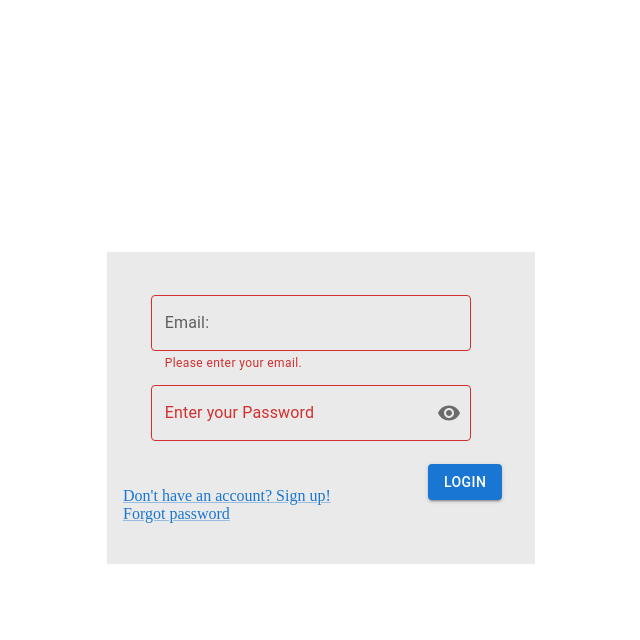
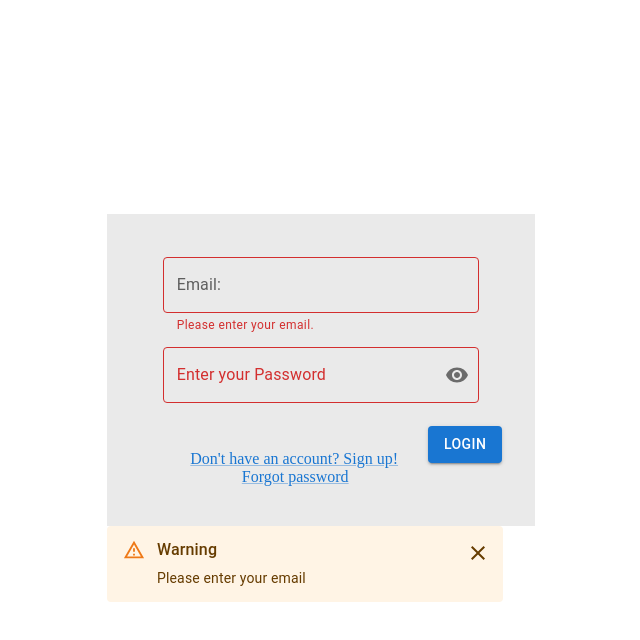
Before and after one commit to SpacesBetween/Spaces, a React (Create React App) app: page /roomsearch in a window 1280 px wide. Both pictures are taken after a click on the button "LOGIN". Shown: the top 640 px of the page, without its empty margins (335-975 px from the left). Built offline with nearby package versions, Linux system fonts and the light colour scheme; no server answers.

Commit message:
LoginScreen is working fine

```diff
--- a/src/view/authentication/LoginScreen.js
+++ b/src/view/authentication/LoginScreen.js
@@ -32,14 +32,22 @@ export default function LoginScreen() {
     event.preventDefault();
   };
 
+  const handleClickLogin = () =>
+    handleLogin({ email: email, password: password }).then((msg) => {
+      setLoginMessage(msg);
+      if (loginMessage !== "Success") {
+        setOpen(true);
+      }
+    });
+
   return (
+    <>
       <Container
         maxWidth="xs"
         sx={{
           display: "flex",
           flexDirection: "column",
           height: "100vh",
-        backgroundColor: "",
           justifyBackground: "center",
           justifyContent: "center",
         }}
@@ -61,9 +69,9 @@ export default function LoginScreen() {
               helperText="Please enter your email."
               sx={{
                 m: 1,
-              width: "40ch",
+                width: "80%",
                 position: "relative",
-              left: "5%",
+                left: "8%",
                 top: "20%",
               }}
               InputProps={{
@@ -80,9 +88,9 @@ export default function LoginScreen() {
             <FormControl
               sx={{
                 m: 1,
-              width: "40ch",
+                width: "80%",
                 position: "relative",
-              left: "5%",
+                left: "8%",
                 top: "20%",
               }}
               error={password === ""}
@@ -117,20 +125,51 @@ export default function LoginScreen() {
             <Button
               variant="contained"
               sx={{ m: 1, position: "relative", left: "75%", top: "40%" }}
-            onClick={() => setLoginMessage(handleLogin({ email, password }))}
+              onClick={handleClickLogin}
             >
               Login
             </Button>
           </div>
           <div className="Links">
             <div>
-            <Link href="#">Don't have an account? Sign up!</Link>
+              <Link
+                sx={{ position: "relative", left: "17%", top: "40%" }}
+                href="#"
+              >
+                Don't have an account? Sign up!
+              </Link>
             </div>
             <div>
-            <Link href="#">Forgot password</Link>
+              <Link
+                sx={{ position: "relative", left: "30%", top: "40%" }}
+                href="#"
+              >
+                Forgot password
+              </Link>
             </div>
           </div>
         </Box>
+        <Collapse in={open}>
+          <Alert
+            severity="warning"
+            action={
+              <IconButton
+                aria-label="close"
+                color="inherit"
+                size="small"
+                onClick={() => {
+                  setOpen(false);
+                }}
+              >
+                <Close />
+              </IconButton>
+            }
+          >
+            <AlertTitle>Warning</AlertTitle>
+            {loginMessage}
+          </Alert>
+        </Collapse>
       </Container>
+    </>
   );
 }
```
Lines whose indentation alone changed are shown as unchanged.
